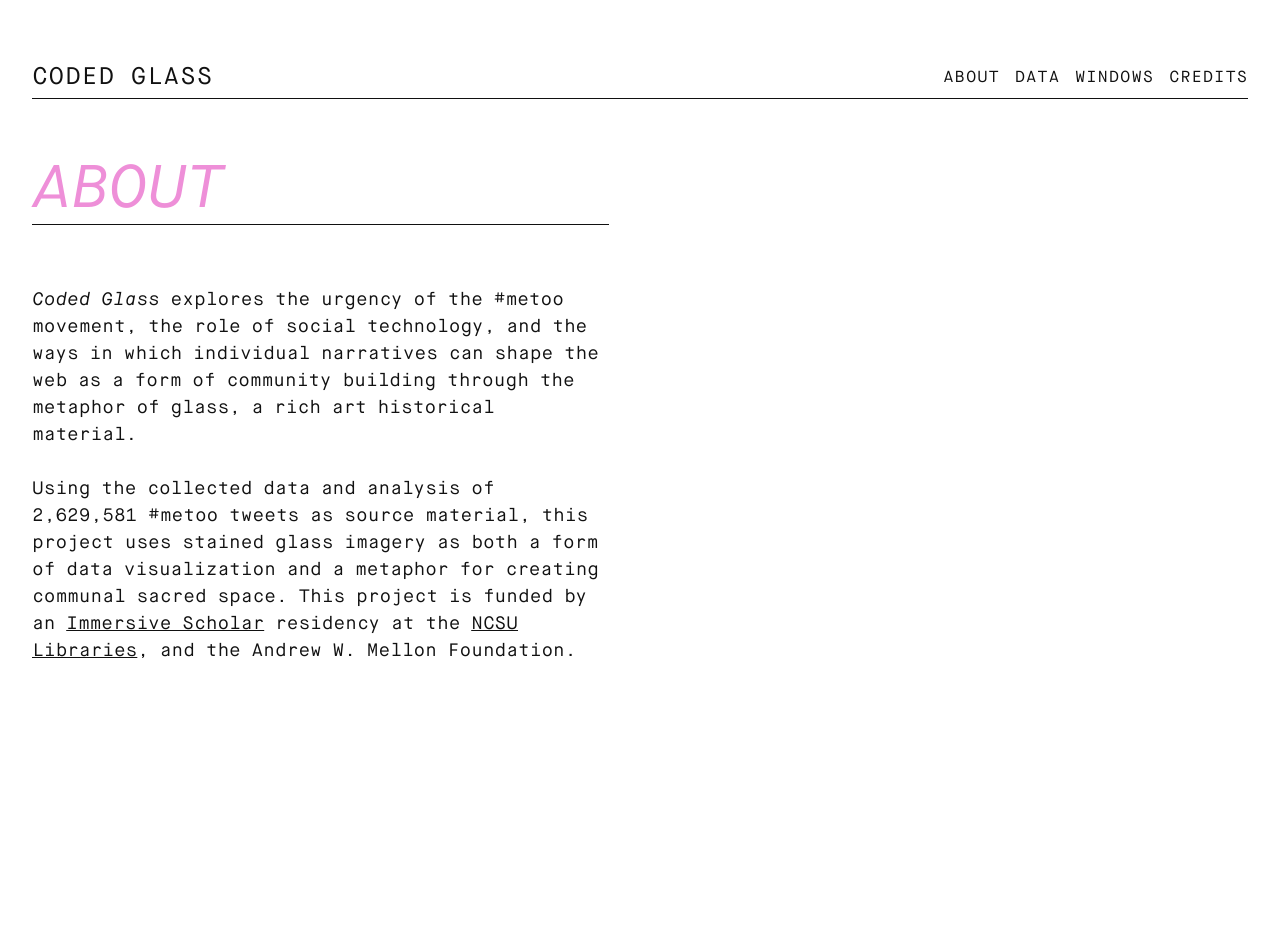
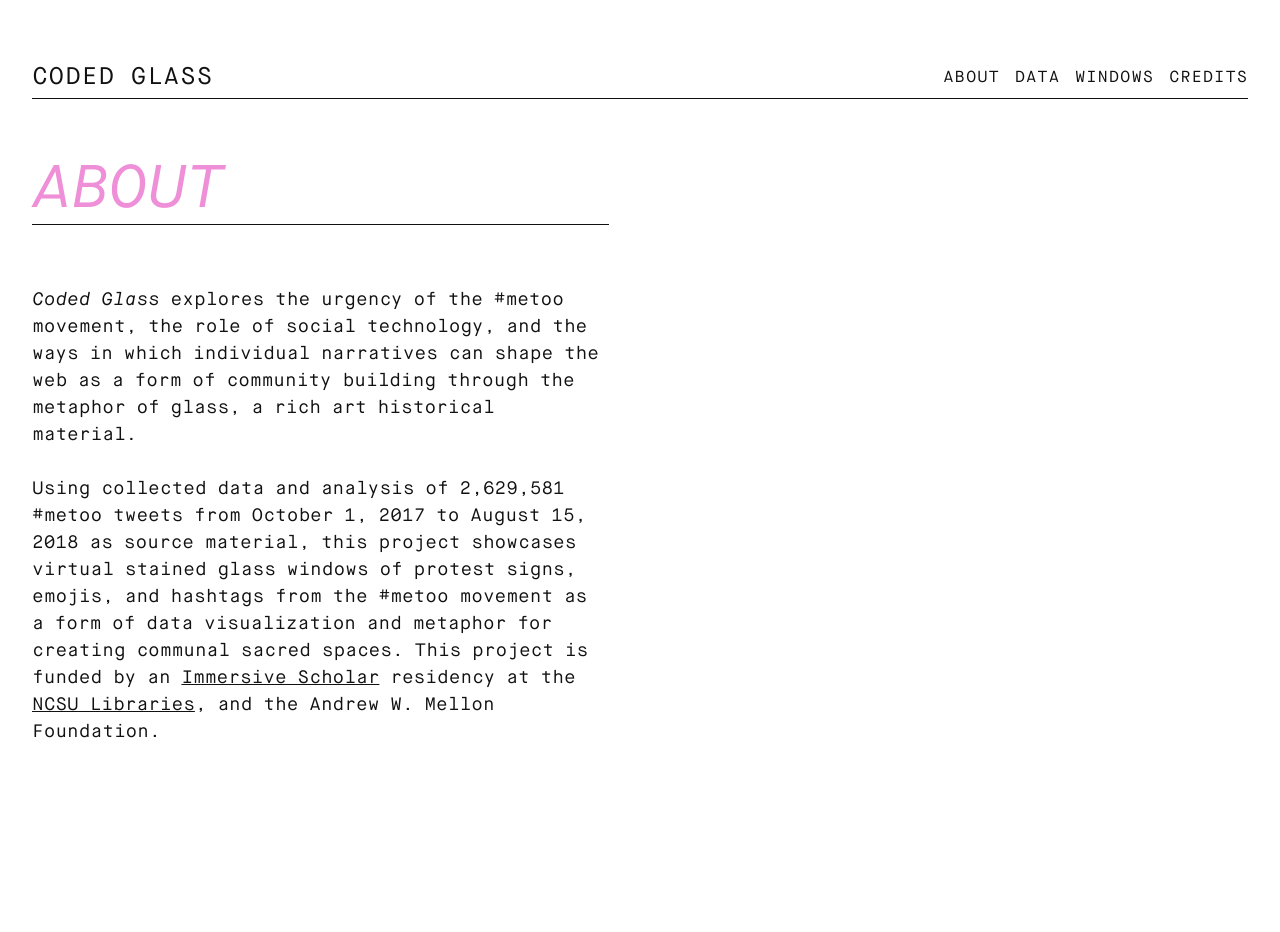
Before and after one commit to BrianaCamp/looking-glass, a Jekyll site: the page built from about.md, in a window 1280 px wide. Built offline with Jekyll 4.4.1, drawn with Linux system fonts in a browser that asks for light colours; before the commit the page ends 900 px from its top, so only the background shows below that.

Commit message:
Updated About

```diff
--- a/about.md
+++ b/about.md
@@ -6,11 +6,13 @@ is-nav: true
 about_text: "*Coded Glass* explores the urgency of the #metoo movement, the role of
   social technology, and the ways in which individual narratives can shape the web
   as a form of community building through the metaphor of glass, a rich art historical
-  material. \n\nUsing the collected data and analysis of 2,629,581 #metoo tweets as
-  source material, this project uses stained glass imagery as both a form of data
-  visualization and a metaphor for creating communal sacred space. This project is
-  funded by an [Immersive Scholar](https://www.immersivescholar.org/) residency at
-  the [NCSU Libraries](https://www.lib.ncsu.edu/), and the Andrew W. Mellon Foundation."
+  material. \n\nUsing collected data and analysis of 2,629,581 #metoo tweets from
+  October 1, 2017 to August 15, 2018 as source material, this project showcases virtual
+  stained glass windows of protest signs, emojis, and hashtags from the #metoo movement
+  as a form of data visualization and metaphor for creating communal sacred spaces.
+  This project is funded by an [Immersive Scholar](https://www.immersivescholar.org/)
+  residency at the [NCSU Libraries](https://www.lib.ncsu.edu/), and the Andrew W.
+  Mellon Foundation."
 contributors:
 - name: Liss LaFleur
   image: "/uploads/shard-hero5.jpg"
```
